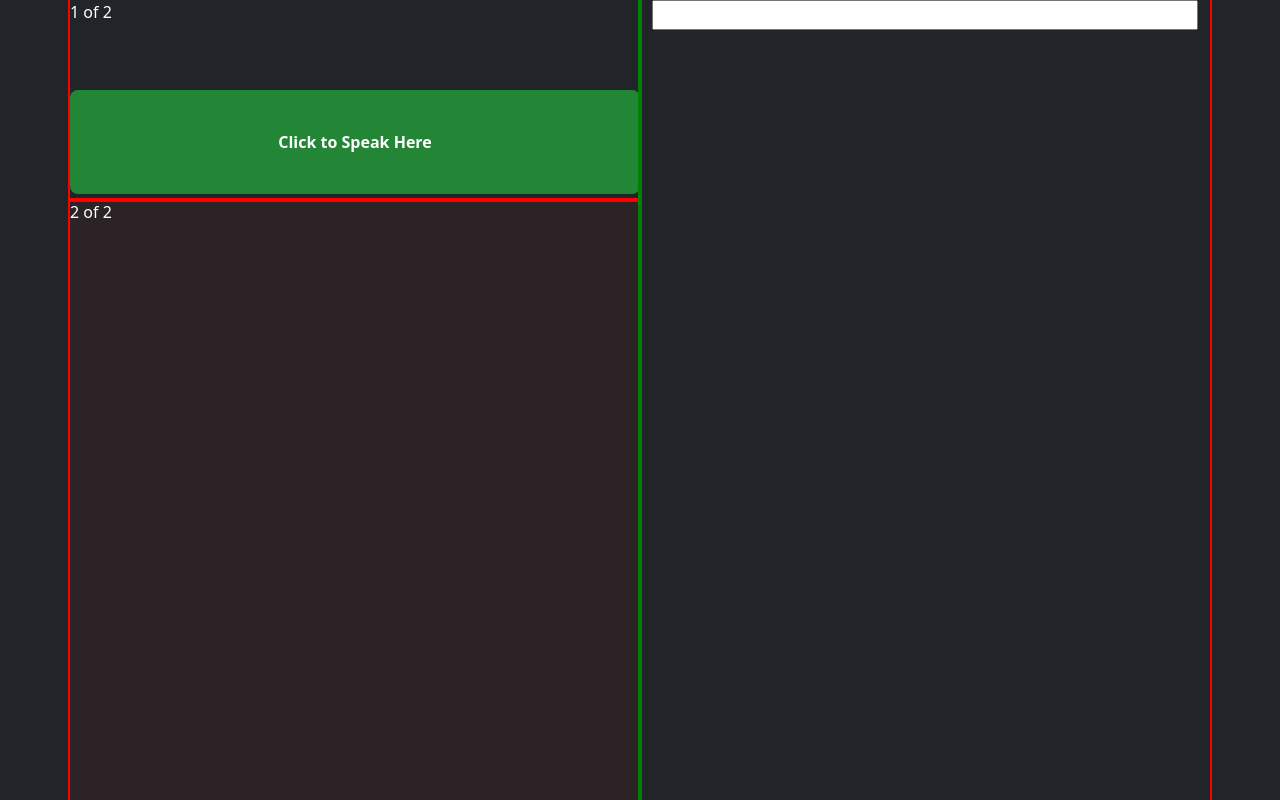
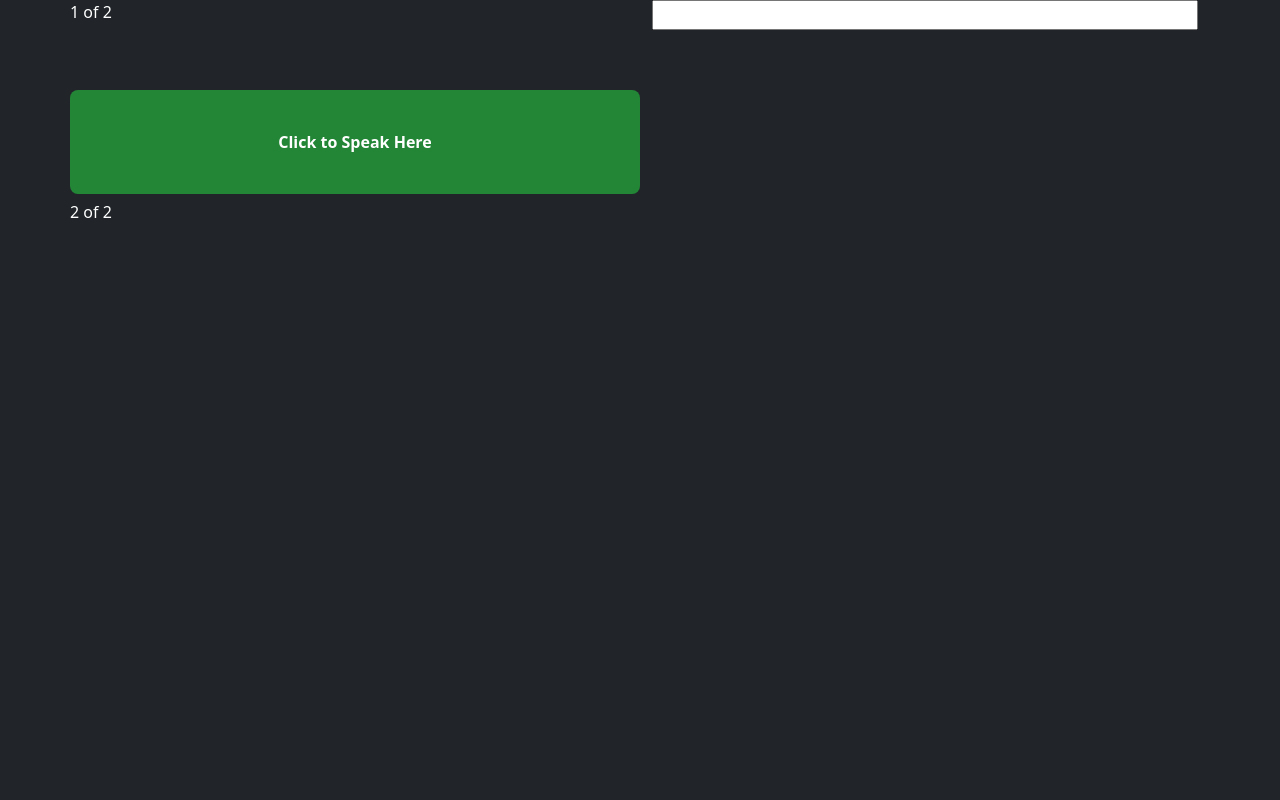
Before and after one commit to FormulaCarbon/Spectra, a Flask app: template src/templates/editor.html in a window 1280 px wide. Shown: the part 56-856 px from the top of the page. Run offline with Flask 3, Linux system fonts and the light colour scheme; the template is opened without the code that fills it: values that come from a table or form of the project are taken from there, others are empty.

Commit message:
Style: Remove Outline
Edited CSS to remove the colored outlines.

```diff
--- a/src/static/editor.css
+++ b/src/static/editor.css
@@ -1,10 +1,3 @@
-div.col {
-    outline: 2px solid green
-}
-
-div.row {
-    outline: 2px solid red
-}
 
 html, body {
   height: 100%;
@@ -31,7 +24,6 @@ html, body {
 /* Let the bottom row in the left column fill the rest of the height */
 .container.fill > .row.fill > .col:first-child > .row:last-child {
   flex-grow: 1;
-  background-color: rgba(255, 0, 0, 0.05); /* test visual */
 }
 
 /* Right column (with CodeMirror) stays normal */
```
